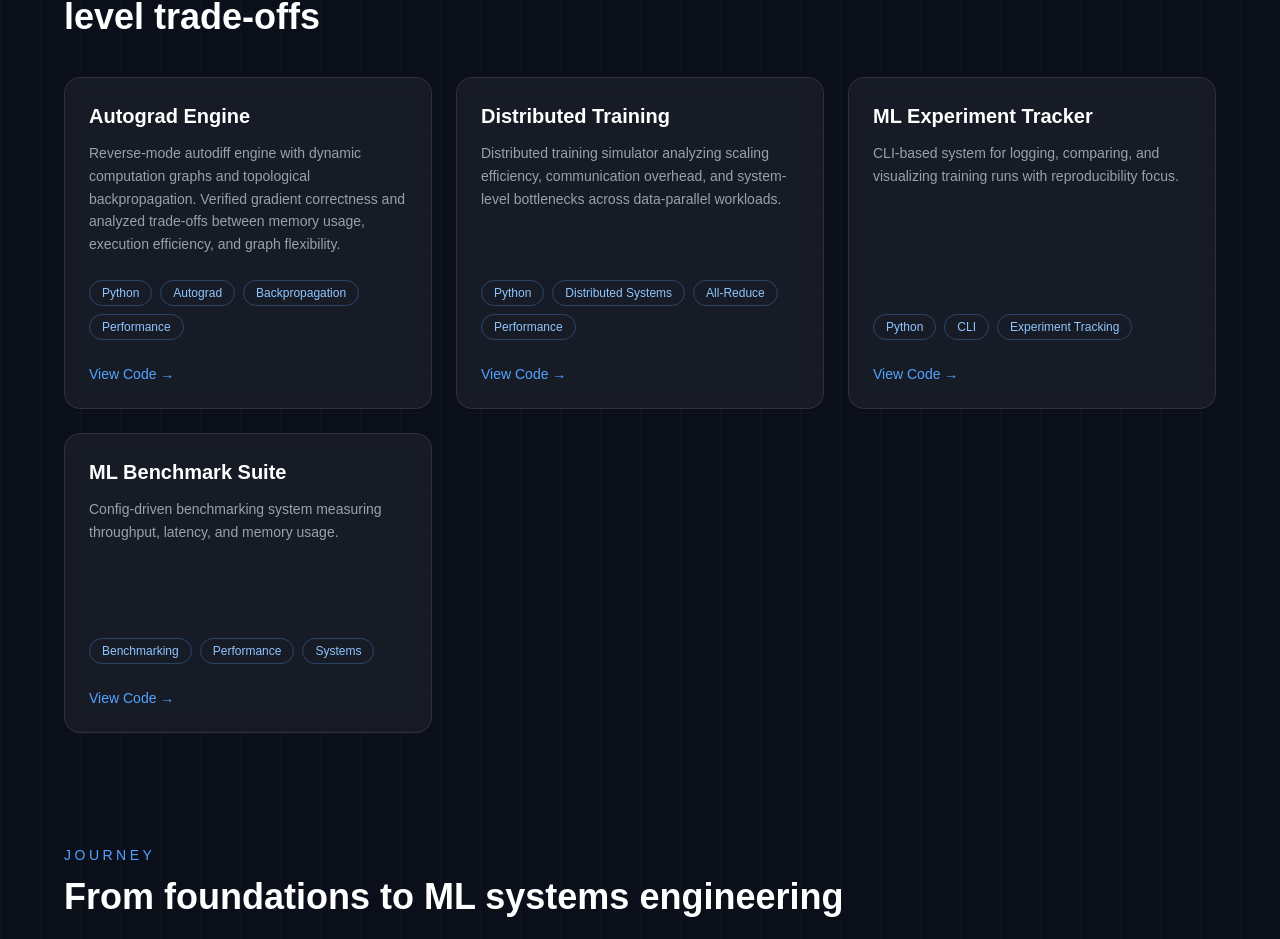
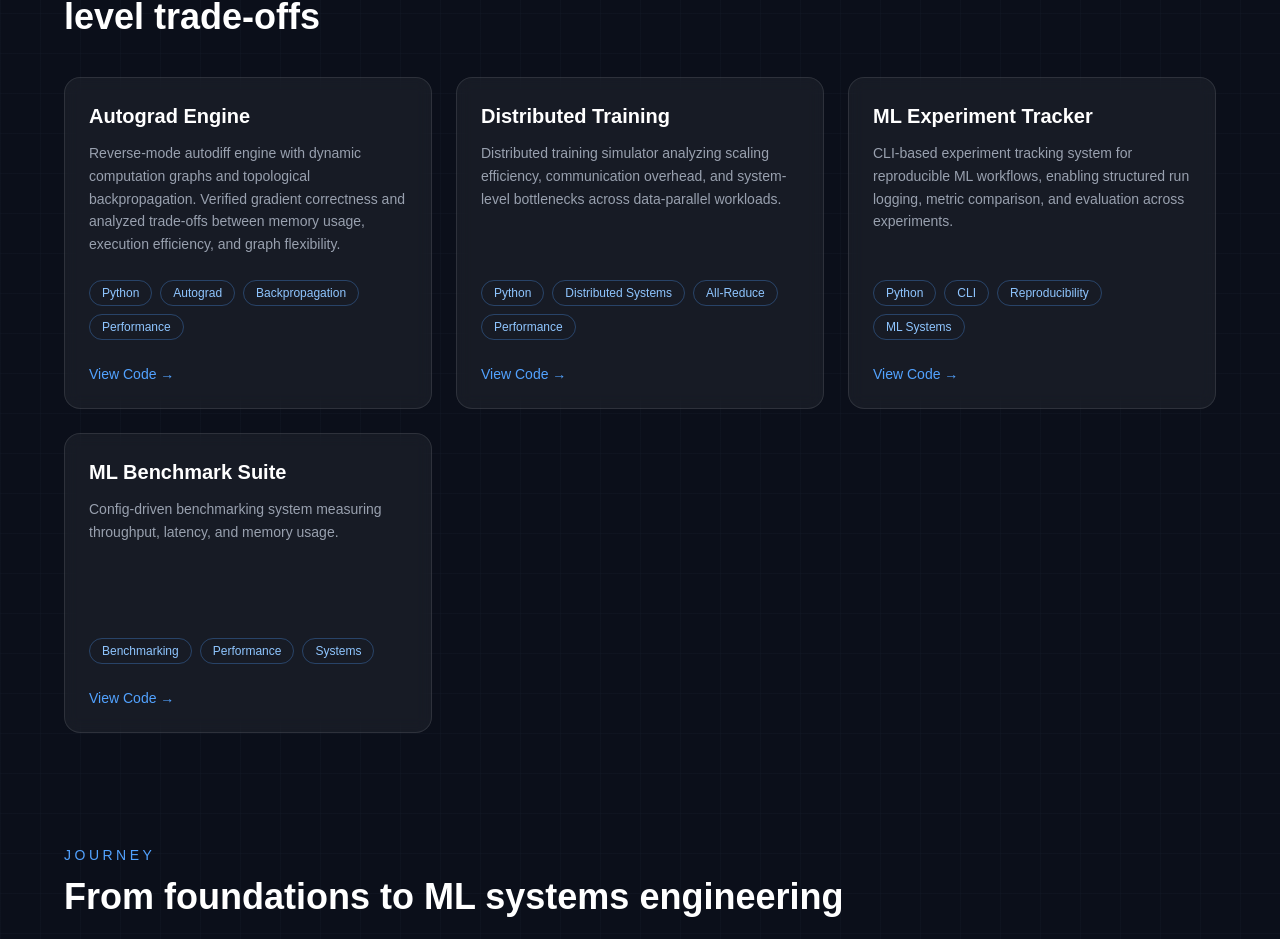
Before and after one commit to OmprakashSahani/ML-Systems-Portfolio, a Next.js app in the folder portfolio/: page / in a window 1280 px wide. Shown: the part 947-1886 px from the top of the page. Built offline with nearby package versions, Linux system fonts and the light colour scheme.

Commit message:
feat: add experiment tracker homepage description

```diff
--- a/portfolio/src/app/page.tsx
+++ b/portfolio/src/app/page.tsx
@@ -21,8 +21,8 @@ const projects = [
   {
     title: "ML Experiment Tracker",
     description:
-      "CLI-based system for logging, comparing, and visualizing training runs with reproducibility focus.",
-    tags: ["Python", "CLI", "Experiment Tracking"],
+      "CLI-based experiment tracking system for reproducible ML workflows, enabling structured run logging, metric comparison, and evaluation across experiments.",
+    tags: ["Python", "CLI", "Reproducibility", "ML Systems"],
     link: "/projects/tracker",
     github: "https://github.com/OmprakashSahani/ML-Experiment-Tracker",
   },
```
